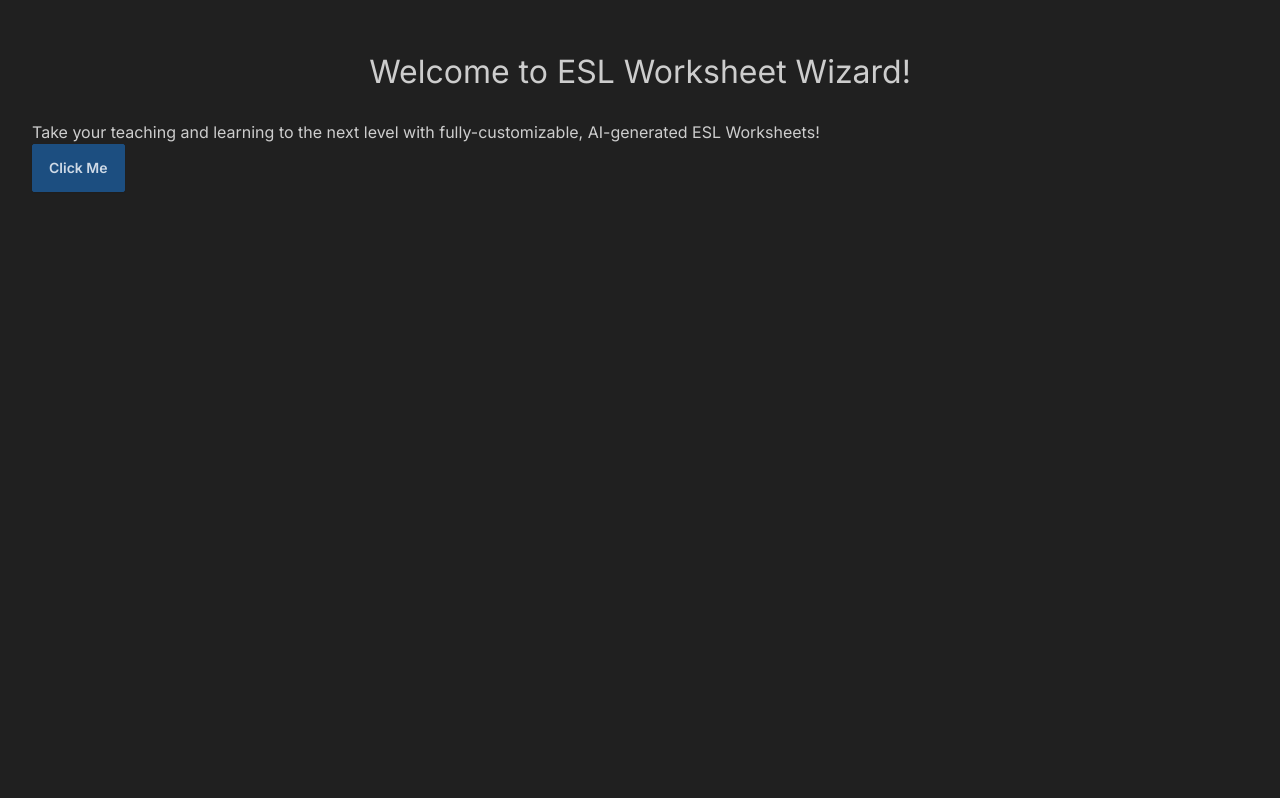
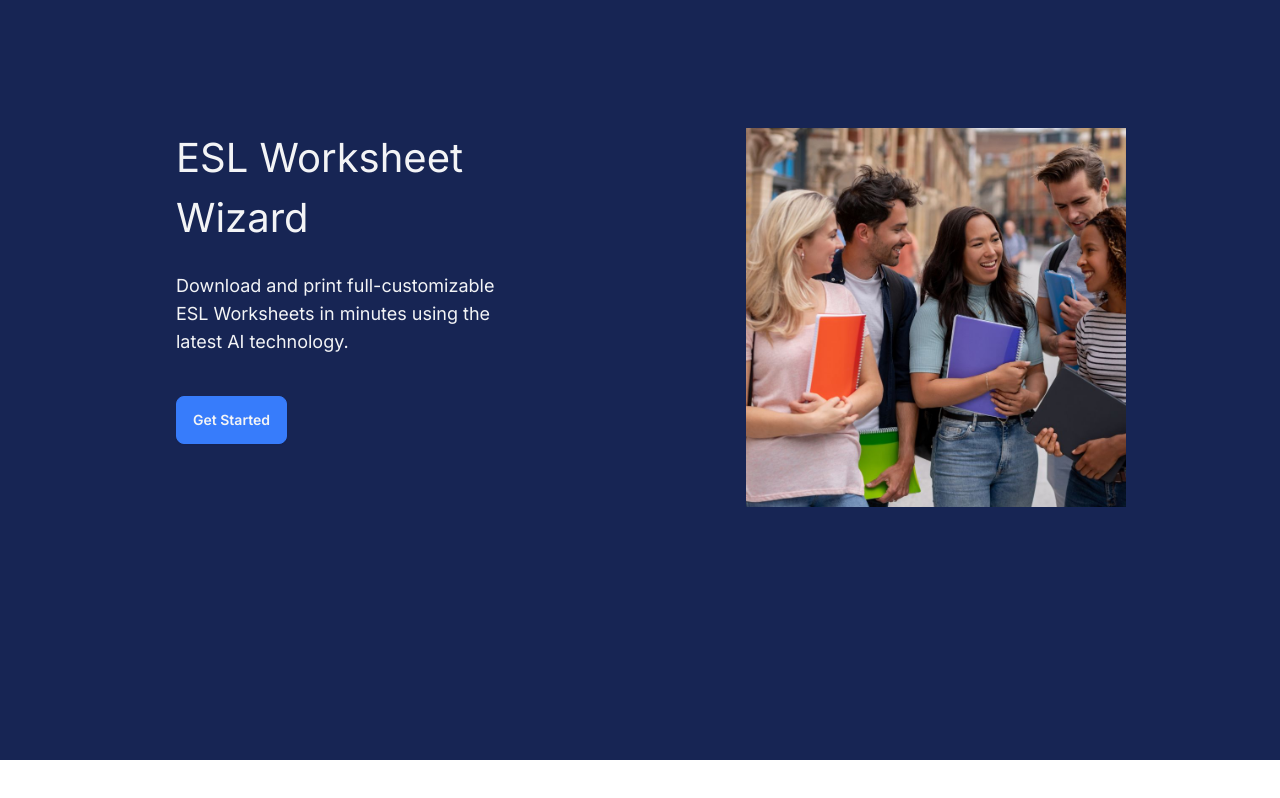
Before and after one commit to tbabyuk/saas-esl-worksheet-wizard, a Next.js app: page / in a window 1280 px wide. Built offline with nearby package versions, Linux system fonts and the light colour scheme.

Commit message:
started working on header section

```diff
--- a/app/globals.css
+++ b/app/globals.css
@@ -1,3 +1,8 @@
 @tailwind base;
 @tailwind components;
 @tailwind utilities;
+
+
+* {
+    box-sizing: border-box;
+  }
--- a/app/layout.js
+++ b/app/layout.js
@@ -4,14 +4,16 @@ import "./globals.css";
 const inter = Inter({ subsets: ["latin"] });
 
 export const metadata = {
-  title: "Create Next App",
-  description: "Generated by create next app",
+  title: "ESL Worksheet Wizard",
+  description: "Make fully-customizable worksheets in minutes with our AI-powered tools",
 };
 
 export default function RootLayout({ children }) {
   return (
     <html lang="en">
-      <body className={inter.className}>{children}</body>
+      <body className={inter.className}>
+        {children}
+      </body>
     </html>
   );
 }
--- a/app/page.js
+++ b/app/page.js
@@ -2,10 +2,18 @@ import Image from "next/image";
 
 export default function Home() {
   return (
-    <main className="px-8 pt-12">
-      <h1 className="text-center text-[2rem] mb-6">Welcome to ESL Worksheet Wizard!</h1>
-      <p>Take your teaching and learning to the next level with fully-customizable, AI-generated ESL Worksheets!</p>
-      <button className="btn btn-primary">Click Me</button>
+    <main className="w-full h-[100vh]">
+      <header className="w-[100%] h-[95%] md:px-12 bg-blue-950 flex flex-col md:flex-row">
+        <div className="w-[50%] text-gray-100 pt-32 px-5 md:px-32">
+          <h1 className="text-[2.5rem] mb-6">ESL Worksheet Wizard</h1>
+          <p className="text-lg mb-10">Download and print full-customizable ESL Worksheets in minutes using the latest AI technology.</p>
+          <button className="btn btn-secondary text-gray-100 btn-md">Get Started</button>
+        </div>
+        <div className="w-[50%] pt-32 overflow-hidden">
+          <img src="/images/english-students.jpg" alt="English Teacher" className=" object-cover h-[60%] mx-auto" />
+        </div>
+
+      </header>
     </main>
   );
 }
--- a/tailwind.config.js
+++ b/tailwind.config.js
@@ -9,6 +9,6 @@ module.exports = {
     require('daisyui'),
   ],
   daisyui: {
-    themes: ["business"],
+    themes: ["emerald"],
   },
 };
```
Also changed, not shown: public/images/english-students.jpg (added).
